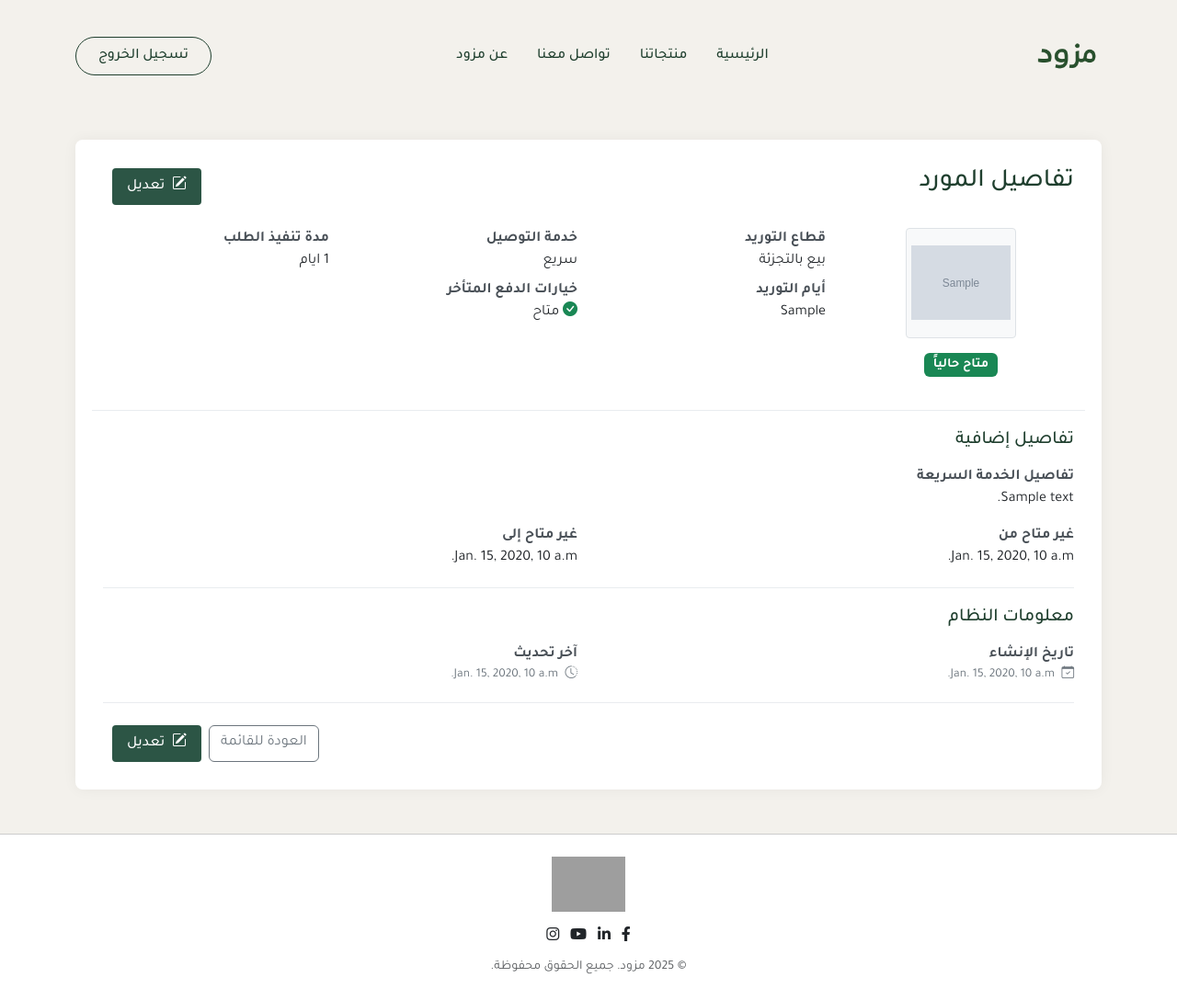
After one commit to wijx22/MuzawedProject, a Django app: page /supplier/supplier-details/ in a window 1280 px wide. The commit adds this page. Shown: the whole page at 92% size. Run offline with Django 5.2, Linux system fonts and the light colour scheme; a user stored in the database is signed in; tables that the repository leaves empty hold one stand-in row (values such as "Sample post"); grey boxes marked "Sample" are stand-in pictures; grey boxes are pictures that could not be loaded.

Commit message:
Add supplier details page with authentication

```diff
--- a/Muzawed/main/templates/main/base.html
+++ b/Muzawed/main/templates/main/base.html
@@ -7,6 +7,7 @@
     <title>{% block title %}مزود{% endblock %}</title>
 
     <link href="https://cdn.jsdelivr.net/npm/bootstrap@5.3.0/dist/css/bootstrap.rtl.min.css" rel="stylesheet">
+    <link rel="stylesheet" href="https://cdn.jsdelivr.net/npm/bootstrap-icons@1.11.1/font/bootstrap-icons.css">
     <link href="https://fonts.googleapis.com/css2?family=Tajawal:wght@400;500;700&display=swap" rel="stylesheet">
     <link href="https://fonts.googleapis.com/css2?family=Material+Symbols+Outlined" rel="stylesheet">
     <link href="https://cdnjs.cloudflare.com/ajax/libs/font-awesome/6.0.0/css/all.min.css" rel="stylesheet">
--- /dev/null
+++ b/Muzawed/supplier/templates/supplier/supplier-details.html
@@ -0,0 +1,166 @@
+{% extends 'main/base.html' %}
+{% load static %}
+{% block title %}تفاصيل المورد{% endblock %}
+
+{% block content %}
+    <style>
+        .details-container {
+            background-color: white;
+            border-radius: 8px;
+            padding: 30px;
+            margin: 30px auto;
+            box-shadow: 0 0 15px rgba(0, 0, 0, 0.05);
+        }
+        .action-btn {
+            background-color: #2c5545;
+            color: white;
+            border: none;
+            border-radius: 4px;
+            padding: 8px 16px;
+            font-weight: 500;
+            margin-left: 10px;
+        }
+        .delete-btn {
+            background-color: #dc3545;
+        }
+        .detail-label {
+            font-weight: 600;
+            color: #495057;
+        }
+        .detail-value {
+            color: #212529;
+        }
+        .supplier-logo {
+            width: 120px;
+            height: 120px;
+            object-fit: contain;
+            border: 1px solid #dee2e6;
+            border-radius: 4px;
+            padding: 5px;
+            background-color: #f8f9fa;
+        }
+        .detail-section {
+            margin-bottom: 20px;
+            padding-bottom: 20px;
+            border-bottom: 1px solid #e9ecef;
+        }
+        .detail-section:last-child {
+            border-bottom: none;
+        }
+        .badge {
+            font-size: 0.9rem;
+            padding: 6px 10px;
+        }
+        .timestamp {
+            font-size: 0.85rem;
+            color: #6c757d;
+        }
+    </style>
+
+    <div class="container">
+        <!-- Details Container -->
+        <div class="details-container">
+            <div class="d-flex justify-content-between align-items-center mb-4">
+                <h3>تفاصيل المورد</h3>
+                <div>
+                    <a href="#" class="btn action-btn"><i class="bi bi-pencil-square me-1"></i> تعديل</a>
+                </div>
+            </div>
+
+            <!-- Basic Info Section -->
+            <div class="detail-section row">
+                <div class="col-md-3 text-center mb-3">
+                    <img src="{{supplier.logo_url}}" alt="شعار المورد" class="supplier-logo mb-2">
+                    <div class="mt-2">
+                        {% if supplier.is_available %}
+                        <span class="badge bg-success">متاح حالياً</span>
+                        {% else %}
+                        <span class="badge bg-danger">غير متاح حالياً</span>
+                        {% endif %}
+                    </div>
+                </div>
+                <div class="col-md-9">
+                    <div class="row mb-2">
+                        <div class="col-md-4">
+                            <div class="detail-label">قطاع التوريد</div>
+                            <div class="detail-value">{{supplier.get_supply_sector_display}}</div>
+                        </div>
+                        <div class="col-md-4">
+                            <div class="detail-label">خدمة التوصيل</div>
+                            <div class="detail-value">{{supplier.get_delivery_service_display}}</div>
+                        </div>
+                        <div class="col-md-4">
+                            <div class="detail-label">مدة تنفيذ الطلب</div>
+                            <div class="detail-value">{{supplier.order_lead_time_days}} ايام</div>
+                        </div>
+                    </div>
+                    <div class="row">
+                        <div class="col-md-4">
+                            <div class="detail-label">أيام التوريد</div>
+                            <div class="detail-value">{{supplier.supply_days}}</div>
+                        </div>
+                        <div class="col-md-4">
+                            <div class="detail-label">خيارات الدفع المتأخر</div>
+                            <div class="detail-value">
+                                {% if supplier.late_payment_options %}
+                                <i class="bi bi-check-circle-fill text-success"></i> متاح
+                                {% else %}
+                                <i class="bi bi-check-circle-fill text-danger"></i> غير متاح
+                                {% endif %}
+                            </div>
+                        </div>
+                    </div>
+                </div>
+            </div>
+
+            <!-- Additional Details Section -->
+            <div class="detail-section">
+                <h5 class="mb-3">تفاصيل إضافية</h5>
+                <div class="row mb-3">
+                    <div class="col-md-12">
+                        <div class="detail-label">تفاصيل الخدمة السريعة</div>
+                        <div class="detail-value">{{supplier.fast_service_details}}</div>
+                    </div>
+                </div>
+
+                <div class="row" id="unavailablePeriod">
+                    <div class="col-md-6">
+                        <div class="detail-label">غير متاح من</div>
+                        <div class="detail-value">{{supplier.unavailable_from|default_if_none:"-"}}</div>
+                    </div>
+                    <div class="col-md-6">
+                        <div class="detail-label">غير متاح إلى</div>
+                        <div class="detail-value">{{supplier.unavailable_to|default_if_none:"-"}}</div>
+                    </div>
+                </div>
+            </div>
+
+            <!-- System Info Section -->
+            <div class="detail-section">
+                <h5 class="mb-3">معلومات النظام</h5>
+                <div class="row">
+                    <div class="col-md-6">
+                        <div class="detail-label">تاريخ الإنشاء</div>
+                        <div class="detail-value timestamp">
+                            <i class="bi bi-calendar-check me-1"></i>
+                            {{supplier.created_at}}
+                        </div>
+                    </div>
+                    <div class="col-md-6">
+                        <div class="detail-label">آخر تحديث</div>
+                        <div class="detail-value timestamp">
+                            <i class="bi bi-clock-history me-1"></i>
+                            {{supplier.updated_at}}
+                        </div>
+                    </div>
+                </div>
+            </div>
+
+            <!-- Action Buttons -->
+            <div class="d-flex justify-content-end mt-4">
+                <a href="#" class="btn btn-outline-secondary me-2">العودة للقائمة</a>
+                <a href="#" class="btn action-btn"><i class="bi bi-pencil-square me-1"></i> تعديل</a>
+            </div>
+        </div>
+    </div>
+{% endblock %}
--- a/Muzawed/supplier/urls.py
+++ b/Muzawed/supplier/urls.py
@@ -1,7 +1,9 @@
 from django.urls import path
+
 from . import views
 
-app_name = 'supplier'
+app_name = "supplier"
 
 urlpatterns = [
+    path("supplier-details/", views.supplier_details, name="supplier_details"),
 ]
--- a/Muzawed/supplier/views.py
+++ b/Muzawed/supplier/views.py
@@ -1,3 +1,11 @@
-from django.shortcuts import render
+from django.contrib.auth.decorators import login_required
+from django.http import HttpRequest
+from django.shortcuts import get_object_or_404, render
 
-# Create your views here.
+from .models import Supplier
+
+
+@login_required
+def supplier_details(request: HttpRequest):
+    supplier = get_object_or_404(Supplier, user=request.user)
+    return render(request, "supplier/supplier-details.html", {"supplier": supplier})
```
Also changed, not shown: Muzawed/supplier/forms.py (added, +25 -0 lines).
